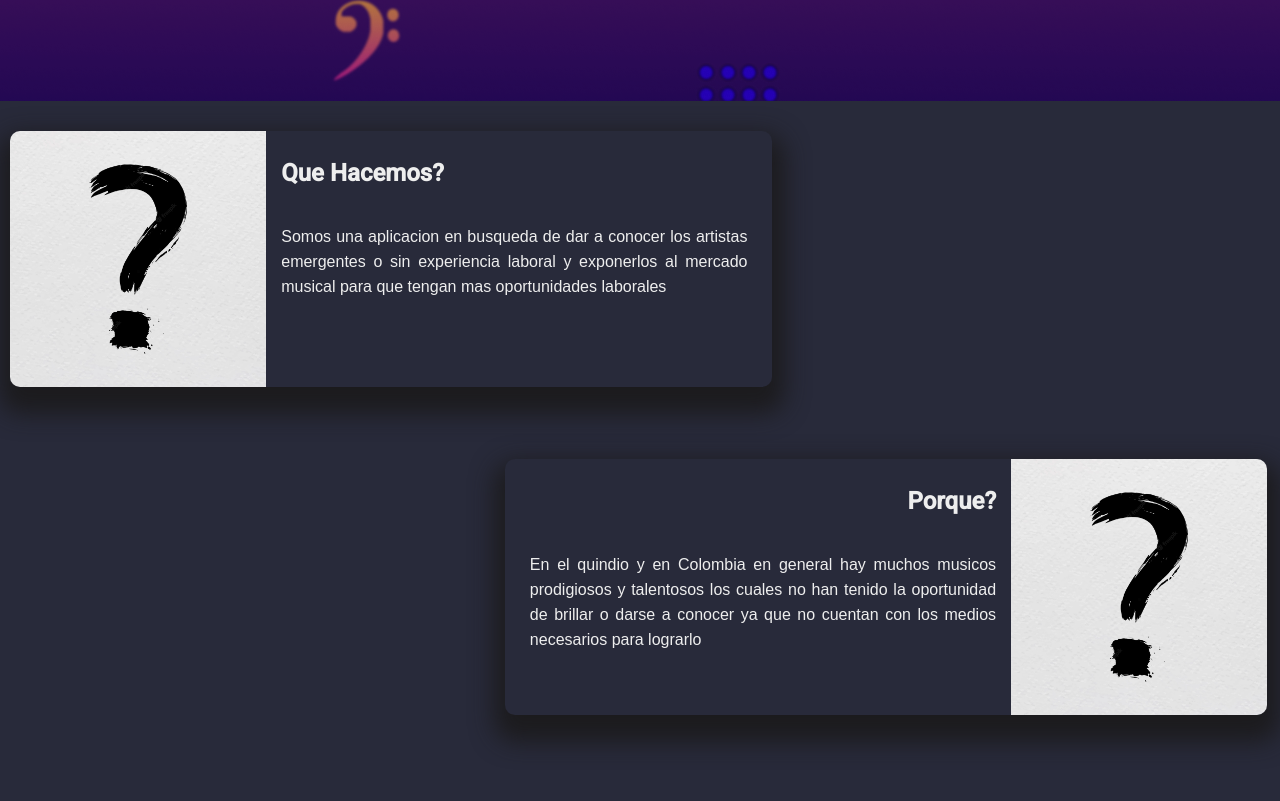
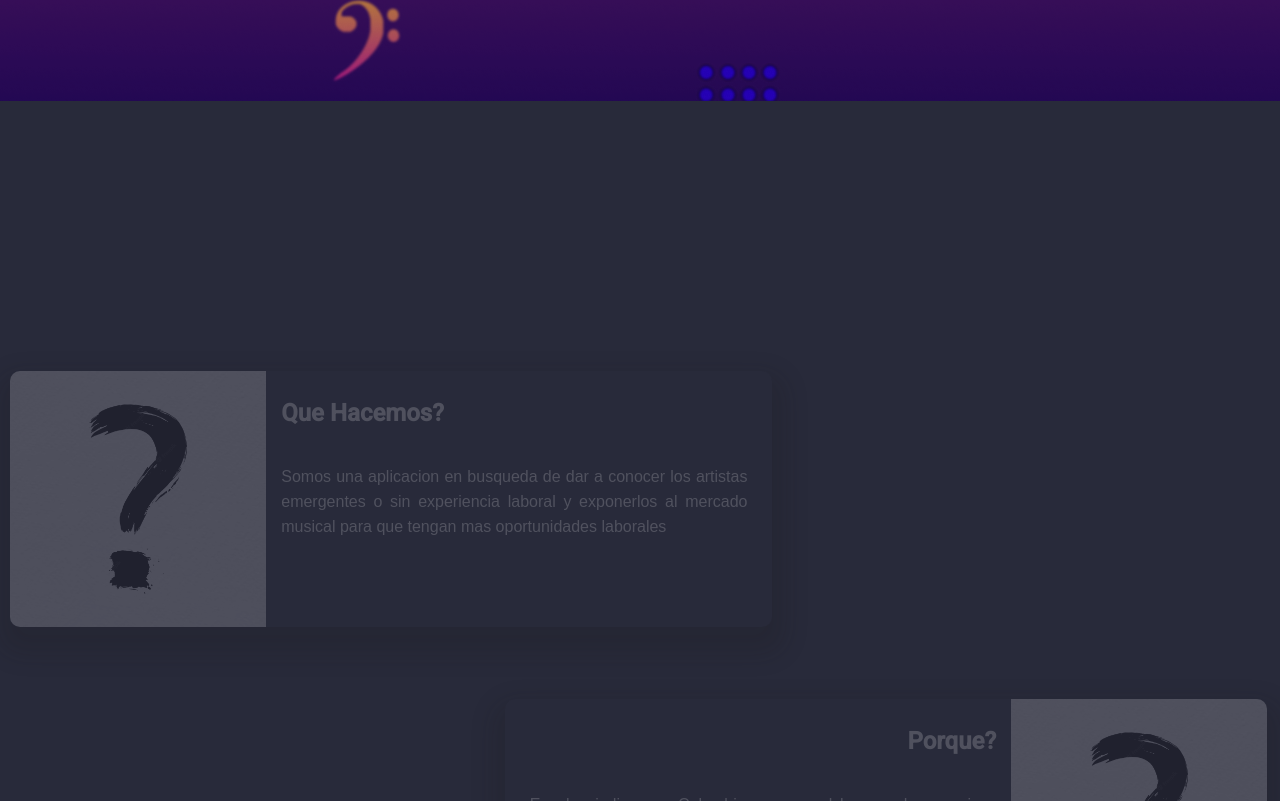
Before and after one commit to Epg33/vistas-proyecto, an Angular app: page / in a window 1280 px wide. Shown: the part 699-1500 px from the top of the page. Built offline with nearby package versions, Linux system fonts and the light colour scheme; a web font is replaced by a local one.

Commit message:
mini animaciones

```diff
--- a/src/app/components/landing/landing.component.html
+++ b/src/app/components/landing/landing.component.html
@@ -5,7 +5,7 @@
 </article>
 
 <main class="body-land">
-  <section class="hacer">
+  <section class="hacer" [@view]="move ? 'in' : 'out'" (window:scroll)="sight()">
     <img src="../../../assets/inte.webp" class="inte" alt="">
     <div class="card-des">
       <h4>Que Hacemos?</h4>
@@ -13,8 +13,8 @@
     </div>
   </section>
 
-  <section class="hacer">
-    <div class="card-pq">
+  <section class="hacer" [@view]="move ? 'in' : 'out'" (window:scroll)="sight()">
+    <div class="card-pq" >
       <h4>Porque?</h4>
       <p>En el quindio y en Colombia en general hay muchos musicos prodigiosos y talentosos los cuales no han tenido la oportunidad de brillar o darse a conocer ya que no cuentan con los medios necesarios para lograrlo</p>
     </div>
--- a/src/app/components/landing/landing.component.ts
+++ b/src/app/components/landing/landing.component.ts
@@ -1,11 +1,43 @@
 import { Component, OnInit } from '@angular/core';
+import { trigger, state, style, animate, transition } from '@angular/animations'
+
 
 @Component({
   selector: 'app-landing',
   templateUrl: './landing.component.html',
-  styleUrls: ['./landing.component.css']
+  styleUrls: ['./landing.component.css'],
+  animations:[
+    trigger('view', [
+      state('in', style({
+        opacity: '1',
+        transform: 'translateY(-3vh)'
+
+      })),
+      state('out', style({
+        opacity: '0.2',
+        transform: 'translateY(30vh)'
+      })),
+      transition('in => out',[
+        animate('.5s')
+      ]),
+      transition('out => in',[
+        animate('.5s')
+      ])
+    ])
+  ]
 })
 export class LandingComponent implements OnInit {
+
+  move:boolean = false;
+
+  sight(){
+    if(window.scrollY > window.innerHeight*0.85){
+      this.move = true;
+    }
+    else {
+      this.move = false
+    }
+  }
 
   constructor() { }
 
--- a/src/app/components/nav/nav.component.ts
+++ b/src/app/components/nav/nav.component.ts
@@ -27,12 +27,12 @@ import { trigger, state, style, animate, transition } from '@angular/animations'
 
 export class NavComponent{
 
-  back = false;
+  back:boolean = false;
   title:any = document.getElementById('nav-title');
 
   theBack () {
 
-    if(window.scrollY> window.innerHeight*0.94){
+    if(window.scrollY> window.innerHeight*0.85){
       this.back = true;
     }
     else {
```
